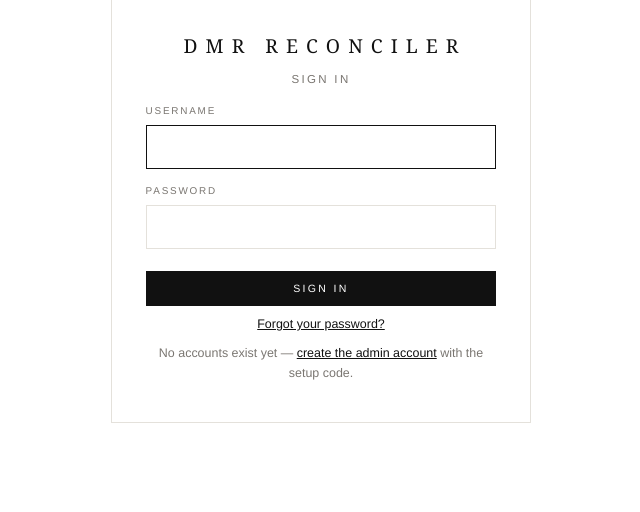
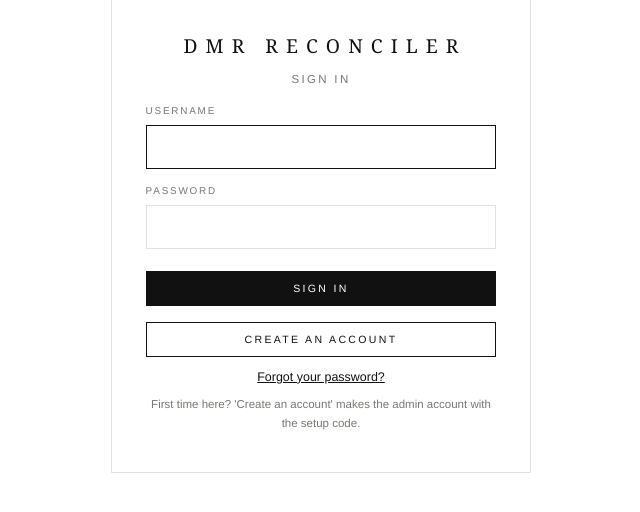
Before and after one commit to albertyuk/DiorDMRCheck, a FastAPI app: page /login in a window 1280 px wide. Shown: the part 175-687 px from the top of the page, without its empty margins (319-959 px from the left). Run offline with FastAPI, Linux system fonts and the light colour scheme; data that the repository does not hold is empty; parts of the project's set-up code (start-up, migrations or seed data) failed here and were passed over; some libraries are stand-ins or nearby versions.

Commit message:
Login page: add a visible 'Create an account' button (→ /setup)
Puts account creation on the sign-in page as requested: a secondary button
to /setup (still gated by the setup code, so control is unchanged), plus a
note that coworker accounts come from an admin/Team-page invite. Bilingual;
allowlisted the Create account / Create an account zh-duplicate.

Co-Authored-By: Claude Fable 5 <noreply@anthropic.com>
Claude-Session: https://claude.ai/code/session_01UR2Z26BP9wFVRYC989JHaS

```diff
--- a/app/templates/auth/login.html
+++ b/app/templates/auth/login.html
@@ -15,13 +15,15 @@
     <p style="text-align:center; margin-top:1.4rem">
       <button type="submit" style="width:100%">{{ t("Sign in") }}</button></p>
   </form>
-  <p class="muted" style="font-size:.78rem; text-align:center">
+  <p style="text-align:center; margin-top:1rem">
+    <a class="btn secondary" href="/setup" style="width:100%">{{ t("Create an account") }}</a></p>
+  <p class="muted" style="font-size:.78rem; text-align:center; margin-top:.6rem">
     <a href="/forgot" style="color:var(--ink)">{{ t("Forgot your password?") }}</a></p>
   {% if no_users %}
-    <p class="muted" style="font-size:.78rem">{{ t('No accounts exist yet — <a href="/setup" style="color:var(--ink)">create the admin account</a> with the setup code.') | safe }}</p>
+    <p class="muted" style="font-size:.72rem; text-align:center">{{ t("First time here? 'Create an account' makes the admin account with the setup code.") }}</p>
   {% else %}
     <p class="muted" style="font-size:.72rem; text-align:center; border-top:1px solid var(--hairline); padding-top:.9rem; margin-top:1.1rem">
-      {{ t("Need an account? Ask a team admin to invite you — accounts are created on the Team page, not self-service.") }}</p>
+      {{ t("'Create an account' needs the setup code (admins). Coworkers are added by an admin on the Team page or by email invite.") }}</p>
   {% endif %}
 </div>
 {% endblock %}
```
Also changed, not shown: app/i18n/catalog/common.py (+5 -2 lines), tests/web/test_i18n.py (+2 -0 lines).
